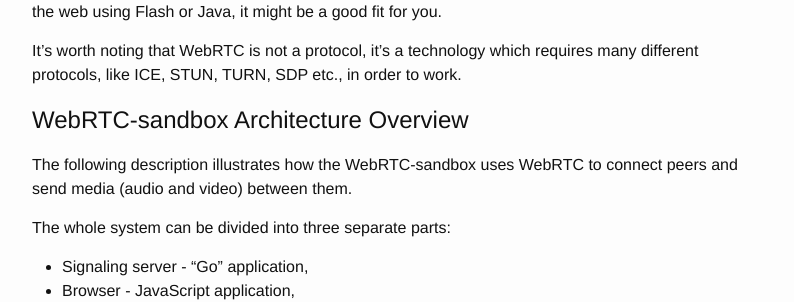
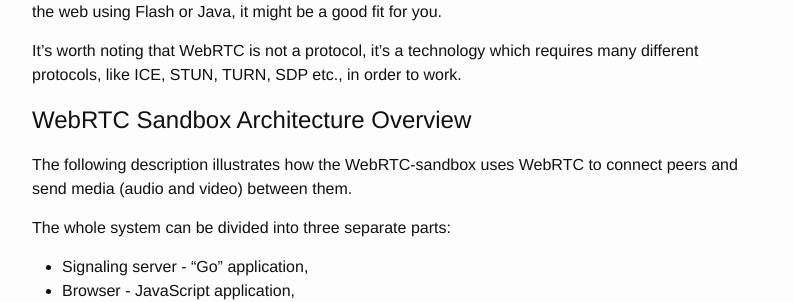
Before and after one commit to lukkry/lukkry.github.io, a Jekyll site: the page built from _posts/2015-08-16-writing-a-hello-world-application-with-webrtc.markdown, in a window 1280 px wide and 900 px high, scrolled down 517 px. Shown: the part 154-456 px from the top of the window, without its empty margins (238-1032 px from the left). Built offline with Jekyll 4.4.1, drawn with Linux system fonts in a browser that asks for light colours.

Commit message:
copy update

```diff
--- a/_posts/2015-08-16-writing-a-hello-world-application-with-webrtc.markdown
+++ b/_posts/2015-08-16-writing-a-hello-world-application-with-webrtc.markdown
@@ -18,7 +18,7 @@ One of the nicest things about WebRTC is that it is built in into all major brow
 
 It’s worth noting that WebRTC is not a protocol, it’s a technology which requires many different protocols, like ICE, STUN, TURN, SDP etc., in order to work.
 
-## WebRTC-sandbox Architecture Overview
+## WebRTC Sandbox Architecture Overview
 
 The following description illustrates how the WebRTC-sandbox uses WebRTC to connect peers and send media (audio and video) between them.
 
```
